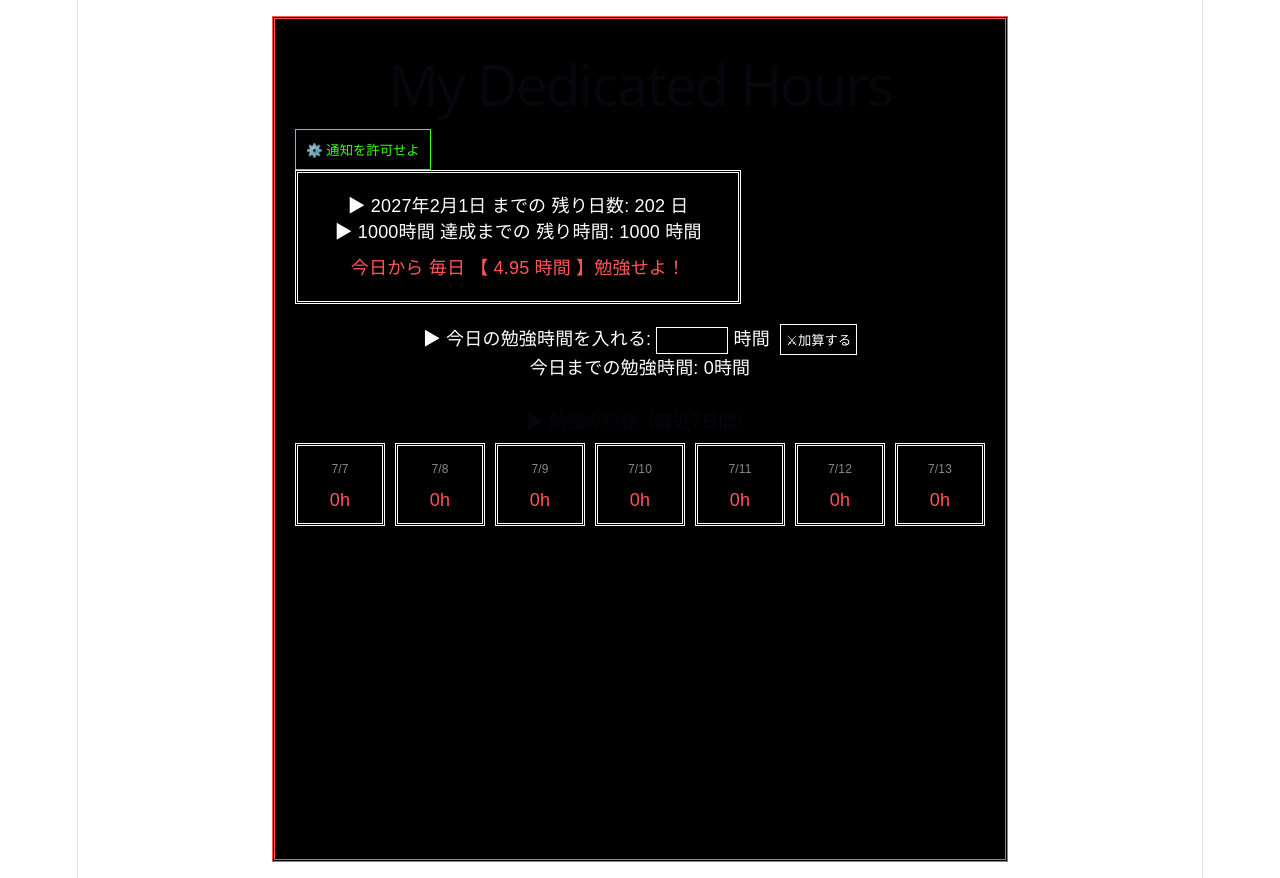
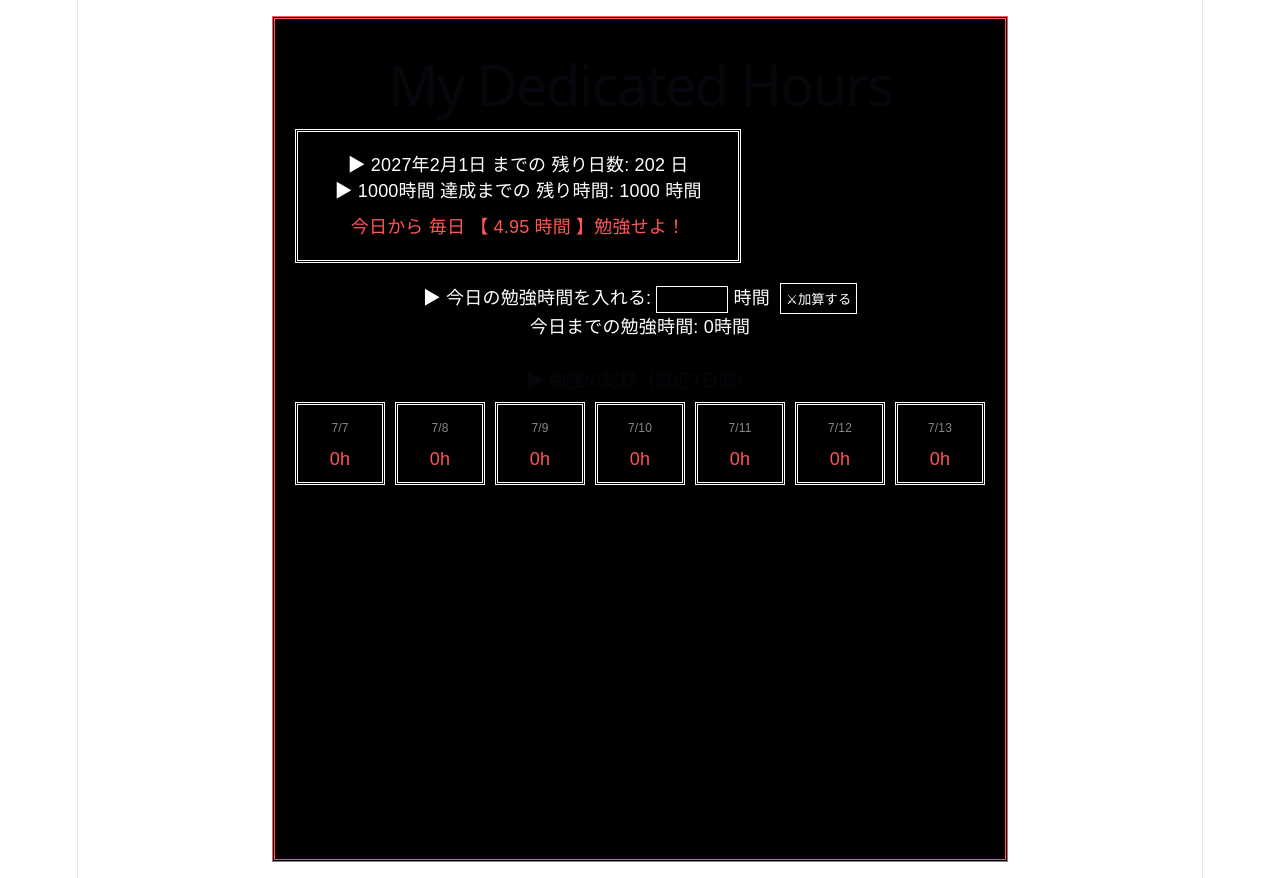
Before and after one commit to ppattitesuto-ops/my-dedicated-hours, a React (Vite) app: page / in a window 1280 px wide. Built offline with nearby package versions, Linux system fonts and the light colour scheme.

Commit message:
cleanup: 通知許可完了に伴う臨時ボタンの完全削除

```diff
--- a/src/App.tsx
+++ b/src/App.tsx
@@ -90,27 +90,6 @@ function App() {
   return (
     <div className={`${styles.container} ${isSaboriActive ? styles.curseActive : ''}`}>
       <h1>My Dedicated Hours</h1>
-      {/* 🔔 iPhoneの通知の壁を破壊する、手動許可ボタン */}
-      <button
-        onClick={() => {
-          // ユーザーの手動クリックをトリガーにして、Notificationを強制発動させる！
-          Notification.requestPermission().then((permission) => {
-            alert(`通知ステータス: ${permission}`); // ➔ 許可されたら granted と出ます！
-          });
-        }}
-        style={{
-          marginTop: '20px',
-          backgroundColor: '#000000',
-          color: '#39ff14', // ネオングリーン
-          border: '1px solid #39ff14',
-          padding: '10px',
-          cursor: 'pointer',
-          fontFamily: '"DotGothic16", sans-serif',
-          display: 'block'
-        }}
-      >
-        ⚙️ 通知を許可せよ
-      </button>
 
       {/* 📊 運命のカウントダウンメーター */}
       <CountDownMeter remainingDays={remainingDays} remainingHours={remainingHours} dailyRequiredAverage={dailyRequiredAverage} />
```
